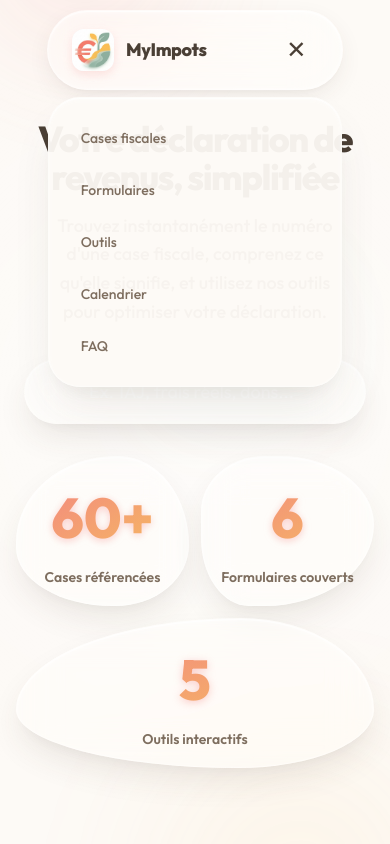
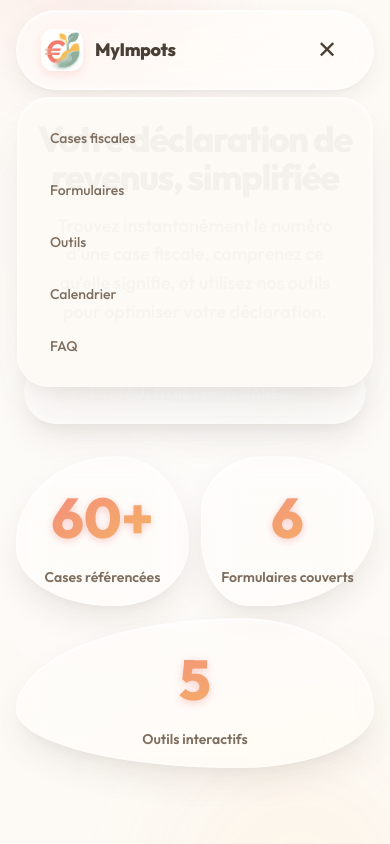
Before and after one commit to teefloo/MyImpots, a Next.js app: page / in a window 390 px wide. Both pictures are taken after a click on the button "Menu de navigation". Shown: the top 844 px of the page. Built offline with nearby package versions, Linux system fonts and the light colour scheme.

Commit message:
feat: Add Header component with navigation and global styling with theme variables.

```diff
--- a/src/app/globals.css
+++ b/src/app/globals.css
@@ -229,7 +229,7 @@ html {
 html,
 body {
   max-width: 100%;
-  overflow-x: hidden;
+  overflow-x: clip;
 }
 
 body {
--- a/src/components/Header.tsx
+++ b/src/components/Header.tsx
@@ -25,22 +25,15 @@ export default function Header() {
         return () => window.removeEventListener('scroll', handleScroll);
     }, [pathname]);
 
-    useEffect(() => {
-        if (menuOpen) {
-            document.body.style.overflow = 'hidden';
-        } else {
-            document.body.style.overflow = 'unset';
-        }
-        return () => {
-            document.body.style.overflow = 'unset';
-        };
-    }, [menuOpen]);
-
     return (
+        <>
+            {menuOpen && (
+                <div className="mobile-menu-overlay" onClick={() => setMenuOpen(false)}></div>
+            )}
             <header className="header flex-center">
                 <div className="header-inner" style={{
                     transition: 'all 0.4s cubic-bezier(0.34, 1.56, 0.64, 1)',
-                width: showSearch ? '100%' : 'fit-content',
+                    width: (showSearch || menuOpen) ? '100%' : 'fit-content',
                     maxWidth: 'var(--max-width)'
                 }}>
                     <Link href="/" className="header-logo">
@@ -76,10 +69,6 @@ export default function Header() {
                         </button>
                     </div>
 
-                {menuOpen && (
-                    <div className="mobile-menu-overlay" onClick={() => setMenuOpen(false)}></div>
-                )}
-
                     <nav className={`header-nav ${menuOpen ? 'open' : ''}`}>
                         <Link href="/cases" onClick={() => setMenuOpen(false)}>
                             Cases fiscales
@@ -99,5 +88,6 @@ export default function Header() {
                     </nav>
                 </div>
             </header>
+        </>
     );
 }
```
Lines whose indentation alone changed are shown as unchanged.
